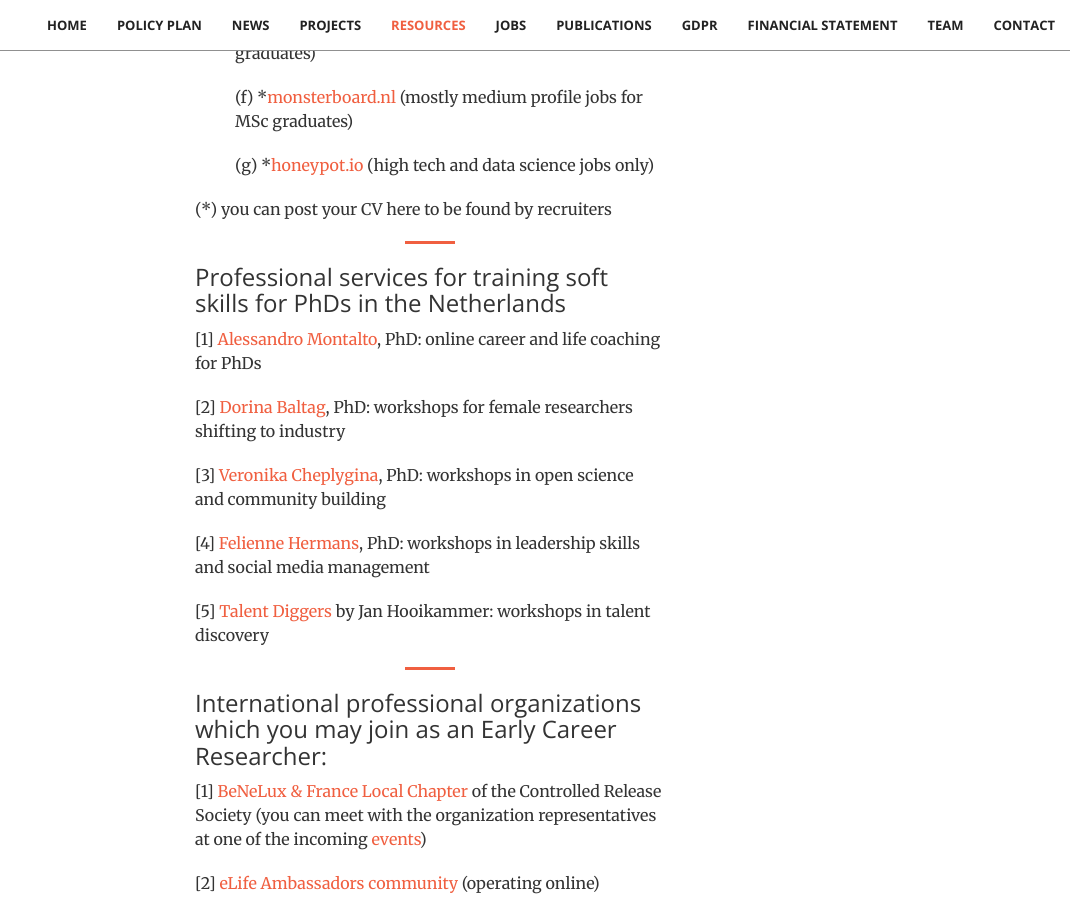
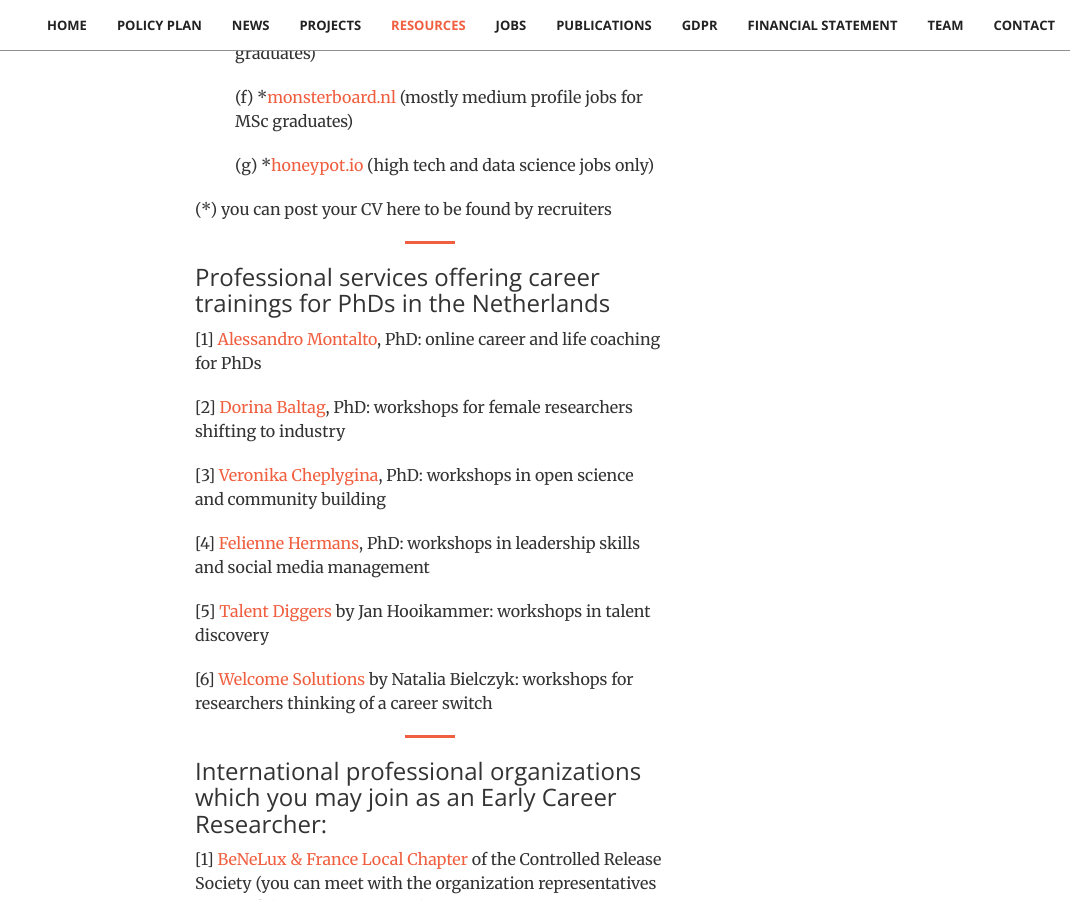
Before and after one commit to stichting-solaris/stichting-solaris.github.io, a Jekyll site: the page built from index.html, in a window 1280 px wide and 900 px high, scrolled down 11618 px. Shown: the whole window, without its empty margins (210-1280 px from the left). Built offline with Jekyll 4.4.1, drawn with Linux system fonts in a browser that asks for light colours.

Commit message:
Update resources.html

```diff
--- a/_includes/resources.html
+++ b/_includes/resources.html
@@ -45,7 +45,7 @@
                <p>(*) you can post your CV here to be found by recruiters</p>
 
                 <hr class="primary">
-                <h3 class="section-heading">Professional services for training soft skills for PhDs in the Netherlands</h3>
+                <h3 class="section-heading">Professional services offering career trainings for PhDs in the Netherlands</h3>
                 <p> [1] <a href="#alessandro">Alessandro Montalto</a>, PhD: online career and life coaching for PhDs</p>
 
                 <p> [2] <a href="#dorinabaltag">Dorina Baltag</a>, PhD: workshops for female researchers shifting to industry</p>
@@ -55,6 +55,8 @@
                 <p> [4] <a href="#feliennehermans">Felienne Hermans</a>, PhD: workshops in leadership skills and social media management</p>
 
                 <p> [5] <a href="https://talentdiggers.nl">Talent Diggers</a> by Jan Hooikammer: workshops in talent discovery</p>
+
+                <p> [6] <a href="https://welcome-solutions.com">Welcome Solutions</a> by Natalia Bielczyk: workshops for researchers thinking of a career switch</p>
 
 <!-- International organizations): -->
                 <hr class="primary">
```
